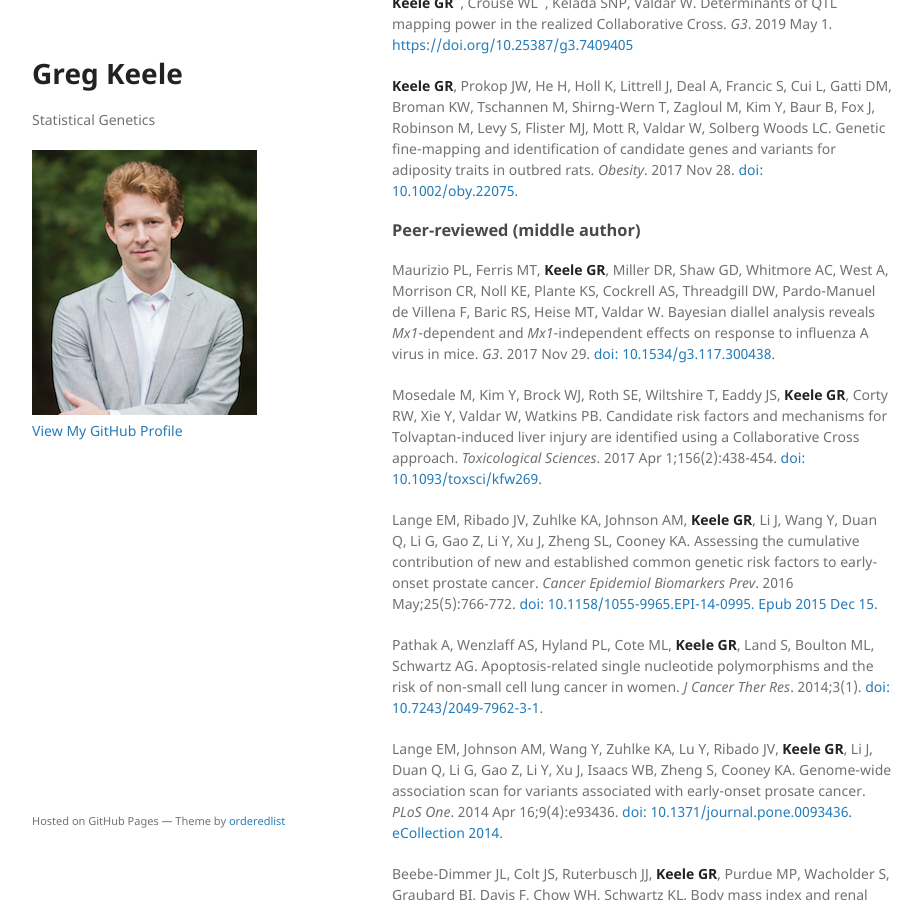
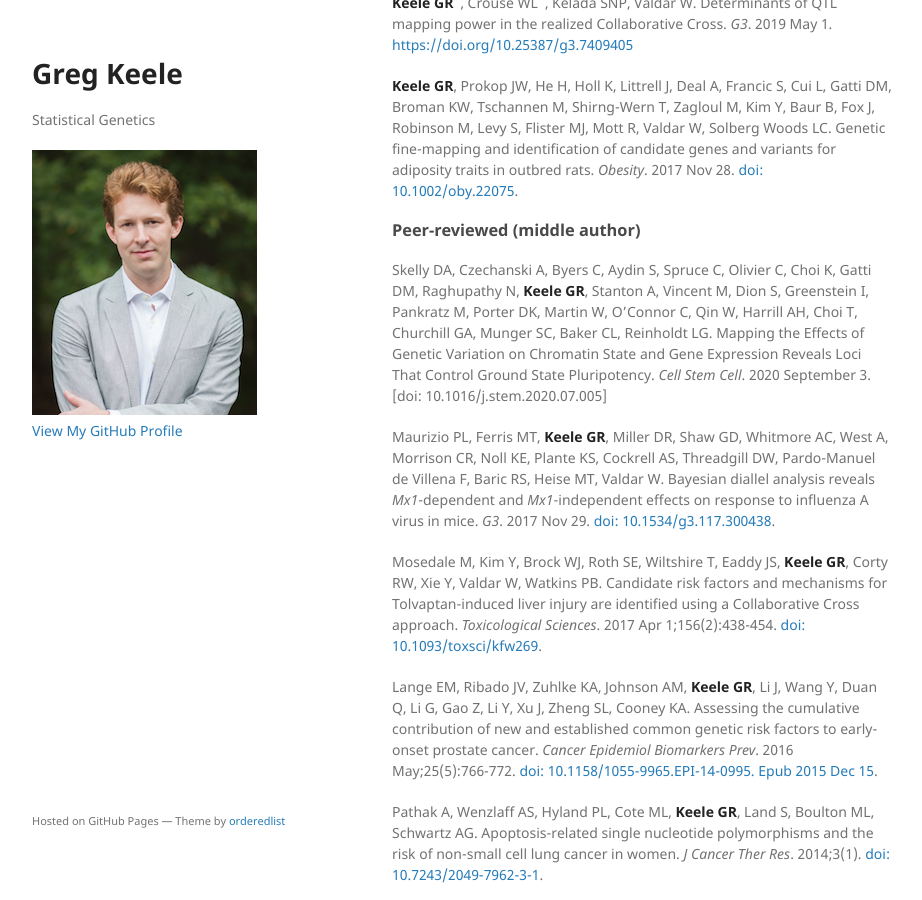
Before and after one commit to gkeele/gkeele.github.io, a Jekyll site: the page built from publications.md, in a window 1280 px wide and 900 px high, scrolled down 570 px. Shown: the whole window, without its empty margins (178-1100 px from the left). Built offline with Jekyll 4.4.1, drawn with Linux system fonts in a browser that asks for light colours; our own code applies the rules of GitHub Pages for plain Markdown files.

Commit message:
Added Skelly paper

```diff
--- a/publications.md
+++ b/publications.md
@@ -21,6 +21,8 @@ Lerner AM<sup>\*</sup>, Hepperla AJ<sup>\*</sup>, **Keele GR**<sup>\*</sup>, Mer
 
 ### Peer-reviewed (middle author)
 
+Skelly DA, Czechanski A, Byers C, Aydin S, Spruce C, Olivier C, Choi K, Gatti DM, Raghupathy N, **Keele GR**, Stanton A, Vincent M, Dion S, Greenstein I, Pankratz M, Porter DK, Martin W, O’Connor C, Qin W, Harrill AH, Choi T, Churchill GA, Munger SC, Baker CL, Reinholdt LG. Mapping the Effects of Genetic Variation on Chromatin State and Gene Expression Reveals Loci That Control Ground State Pluripotency. *Cell Stem Cell*. 2020 September 3. [doi: 10.1016/j.stem.2020.07.005]
+
 Maurizio PL, Ferris MT, **Keele GR**, Miller DR, Shaw GD, Whitmore AC, West A, Morrison CR, Noll KE, Plante KS, Cockrell AS, Threadgill DW, Pardo-Manuel de Villena F, Baric RS, Heise MT, Valdar W. Bayesian diallel analysis reveals *Mx1*-dependent and *Mx1*-independent effects on response to influenza A virus in mice. *G3*. 2017 Nov 29. [doi: 10.1534/g3.117.300438](https://www.ncbi.nlm.nih.gov/pubmed/29187420).
 
 Mosedale M, Kim Y, Brock WJ, Roth SE, Wiltshire T, Eaddy JS, **Keele GR**, Corty RW, Xie Y, Valdar W, Watkins PB. Candidate risk factors and mechanisms for Tolvaptan-induced liver injury are identified using a Collaborative Cross approach. *Toxicological Sciences*. 2017 Apr 1;156(2):438-454. [doi: 10.1093/toxsci/kfw269](https://academic.oup.com/toxsci/article/156/2/438/2938083).
```
